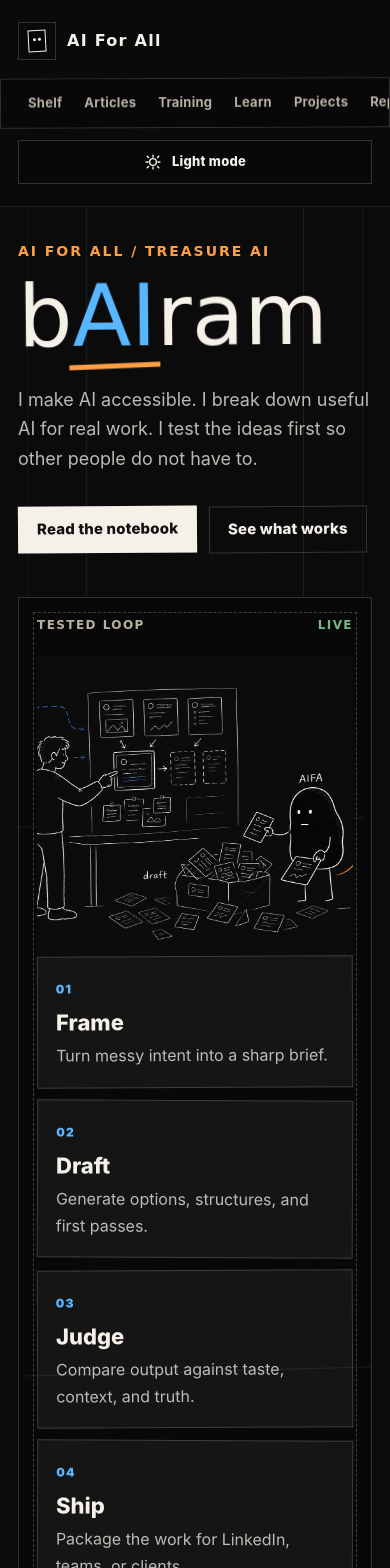
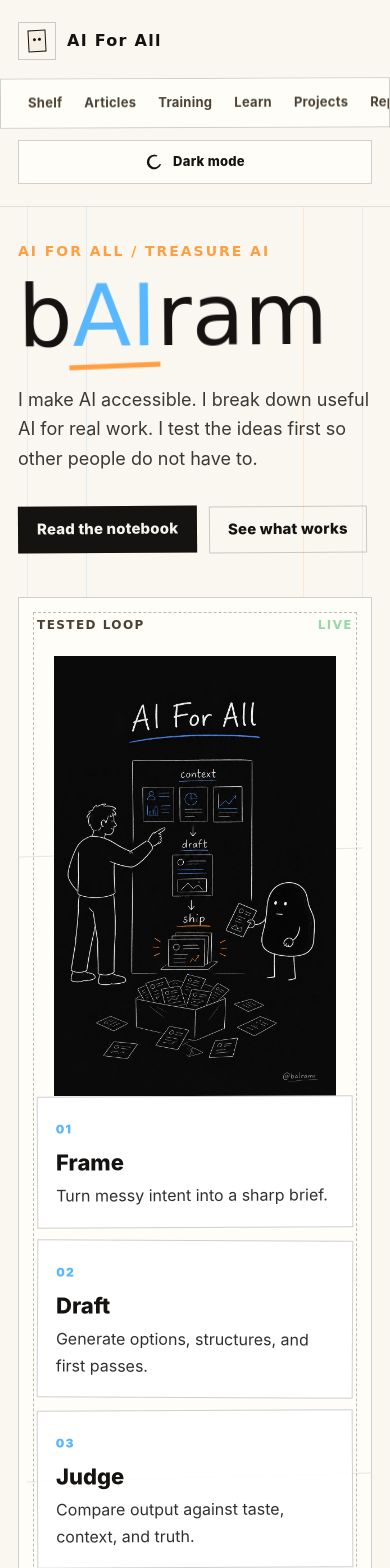
Before and after one commit to balram66-aiforall/ai-for-all-site, a Next.js app: page / in a window 390 px wide. Shown: the top 1568 px of the page. Built offline with nearby package versions, Linux system fonts and the light colour scheme.

Commit message:
Refine light mode and mobile imagery

```diff
--- a/app/globals.css
+++ b/app/globals.css
@@ -36,28 +36,28 @@
 
 html[data-theme="light"] {
   color-scheme: light;
-  --background: #f7f4ee;
+  --background: #faf7f1;
   --foreground: #151311;
-  --muted: #5d5448;
-  --line: rgba(21, 19, 17, 0.16);
-  --line-soft: rgba(21, 19, 17, 0.08);
-  --line-strong: rgba(21, 19, 17, 0.22);
-  --panel: rgba(21, 19, 17, 0.045);
-  --surface: #fffaf3;
-  --surface-strong: #f5efe5;
+  --muted: #4a4135;
+  --line: rgba(21, 19, 17, 0.2);
+  --line-soft: rgba(21, 19, 17, 0.1);
+  --line-strong: rgba(21, 19, 17, 0.28);
+  --panel: rgba(255, 255, 255, 0.88);
+  --surface: #fffdf8;
+  --surface-strong: #f6efe4;
   --surface-raised: #ffffff;
-  --surface-muted: #ece4d8;
-  --surface-dim: #f2ece1;
-  --surface-topbar: rgba(247, 244, 238, 0.92);
-  --surface-overlay: rgba(247, 244, 238, 0.88);
-  --shell-edge: rgba(21, 19, 17, 0.05);
+  --surface-muted: #eee5d6;
+  --surface-dim: #f6f0e6;
+  --surface-topbar: rgba(250, 247, 241, 0.94);
+  --surface-overlay: rgba(250, 247, 241, 0.92);
+  --shell-edge: rgba(21, 19, 17, 0.06);
   --shell-edge-blue: rgba(88, 183, 255, 0.16);
   --shell-edge-orange: rgba(255, 159, 67, 0.16);
-  --text-soft: rgba(21, 19, 17, 0.74);
-  --text-faint: rgba(21, 19, 17, 0.56);
+  --text-soft: rgba(21, 19, 17, 0.88);
+  --text-faint: rgba(21, 19, 17, 0.68);
   --action-bg: #151311;
   --action-fg: #f7f4ee;
-  --theme-wash: #fffdf9;
+  --theme-wash: #ffffff;
 }
 
 @theme inline {
@@ -106,6 +106,20 @@ a {
   overflow: clip;
   background: var(--background);
   position: relative;
+}
+
+html[data-theme="light"] .hero-lede,
+html[data-theme="light"] .training-lead > p:last-of-type,
+html[data-theme="light"] .training-stat span,
+html[data-theme="light"] .training-card p,
+html[data-theme="light"] .repo-card p,
+html[data-theme="light"] .about-copy p,
+html[data-theme="light"] .contact-note,
+html[data-theme="light"] .note-panel p,
+html[data-theme="light"] .tip-row p,
+html[data-theme="light"] .article-preview-copy span,
+html[data-theme="light"] .project-copy span {
+  color: rgba(21, 19, 17, 0.84);
 }
 
 .scroll-progress {
@@ -639,6 +653,13 @@ h2 {
   position: relative;
 }
 
+.sketch-scene picture,
+.training-visual picture {
+  display: block;
+  height: 100%;
+  width: 100%;
+}
+
 .hero-sketch-image {
   display: block;
   height: 100%;
@@ -2002,11 +2023,12 @@ h2 {
   }
 
   .sketch-scene {
-    height: 300px;
+    height: 440px;
   }
 
   .hero-sketch-image {
-    object-position: 42% center;
+    object-fit: contain;
+    object-position: center;
   }
 
   .carousel-meta {
@@ -2060,7 +2082,8 @@ h2 {
   }
 
   .training-visual img {
-    min-height: 300px;
+    object-fit: contain;
+    min-height: 420px;
   }
 
   .contact-actions {
--- a/app/page.tsx
+++ b/app/page.tsx
@@ -151,8 +151,8 @@ function useThemeMode() {
         window.removeEventListener("aifa-theme-change", onStoreChange);
       };
     },
-    () => (window.localStorage.getItem(THEME_STORAGE_KEY) === "light" ? "light" : "dark"),
-    () => "dark",
+    () => (window.localStorage.getItem(THEME_STORAGE_KEY) === "dark" ? "dark" : "light"),
+    () => "light",
   ) as ThemeMode;
 }
 
@@ -270,6 +270,11 @@ export default function Home() {
             <span className="live-dot">live</span>
           </div>
           <div className="sketch-scene">
+            <picture>
+              <source
+                media="(max-width: 920px)"
+                srcSet="/assets/aifa-teammate-charcoal-hero-mobile.png"
+              />
               <img
                 className="hero-sketch-image"
                 src="/assets/aifa-teammate-charcoal-hero.jpg"
@@ -279,6 +284,7 @@ export default function Home() {
                 decoding="async"
                 fetchPriority="high"
               />
+            </picture>
           </div>
           <div className="board-grid">
             {teammateLoops.map(([number, title, text]) => (
@@ -316,6 +322,11 @@ export default function Home() {
             </div>
           </div>
           <figure className="training-visual">
+            <picture>
+              <source
+                media="(max-width: 920px)"
+                srcSet="/assets/aifa-training-charcoal-mobile.png"
+              />
               <img
                 src="/assets/aifa-training-charcoal-premium.jpg"
                 width="1672"
@@ -324,6 +335,7 @@ export default function Home() {
                 loading="lazy"
                 decoding="async"
               />
+            </picture>
           </figure>
         </div>
         <div className="training-grid">
```
Also changed, not shown: public/assets/aifa-teammate-charcoal-hero-mobile.png (added), public/assets/aifa-training-charcoal-mobile.png (added). Lines whose indentation alone changed are shown as unchanged.
